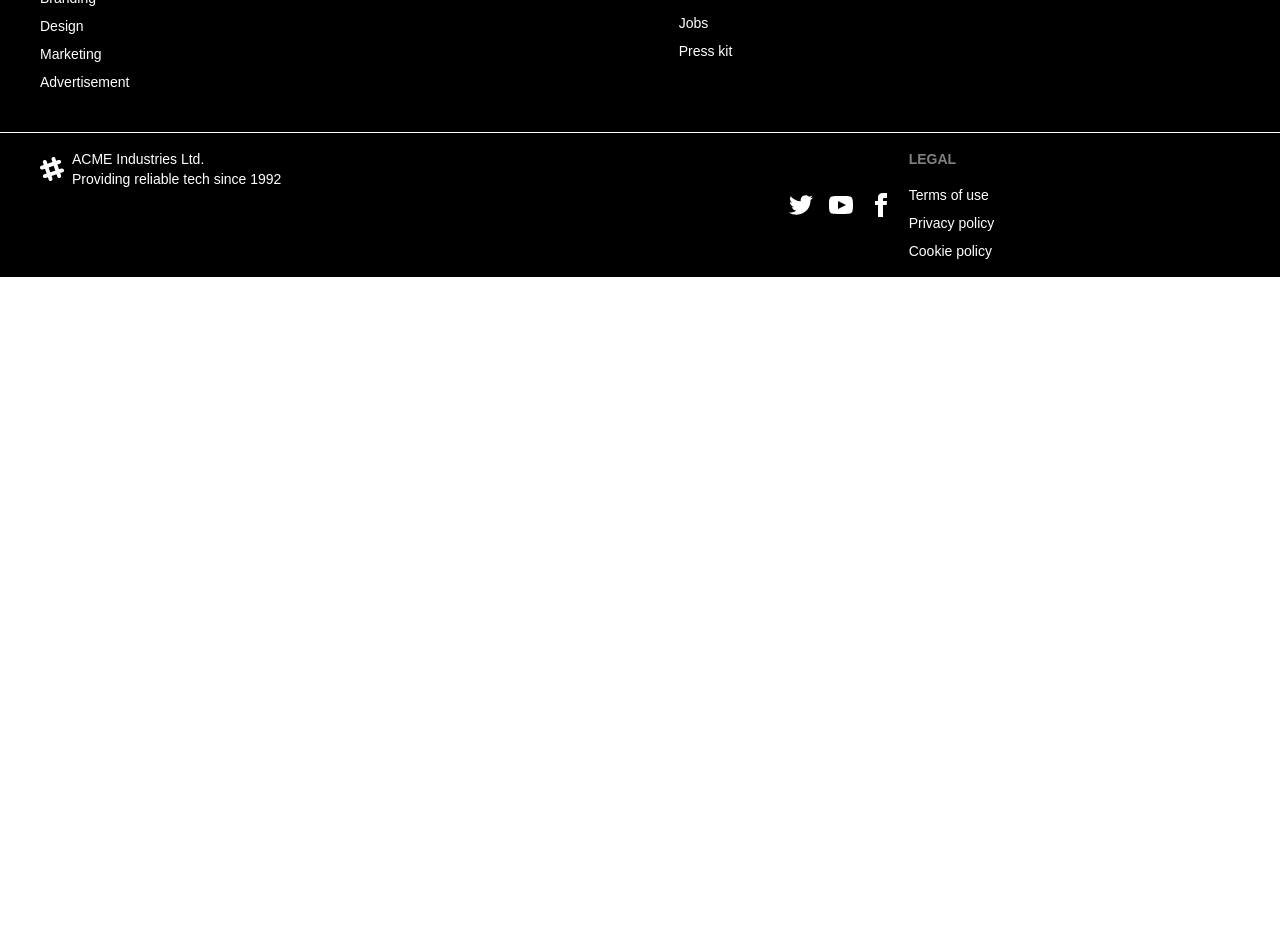
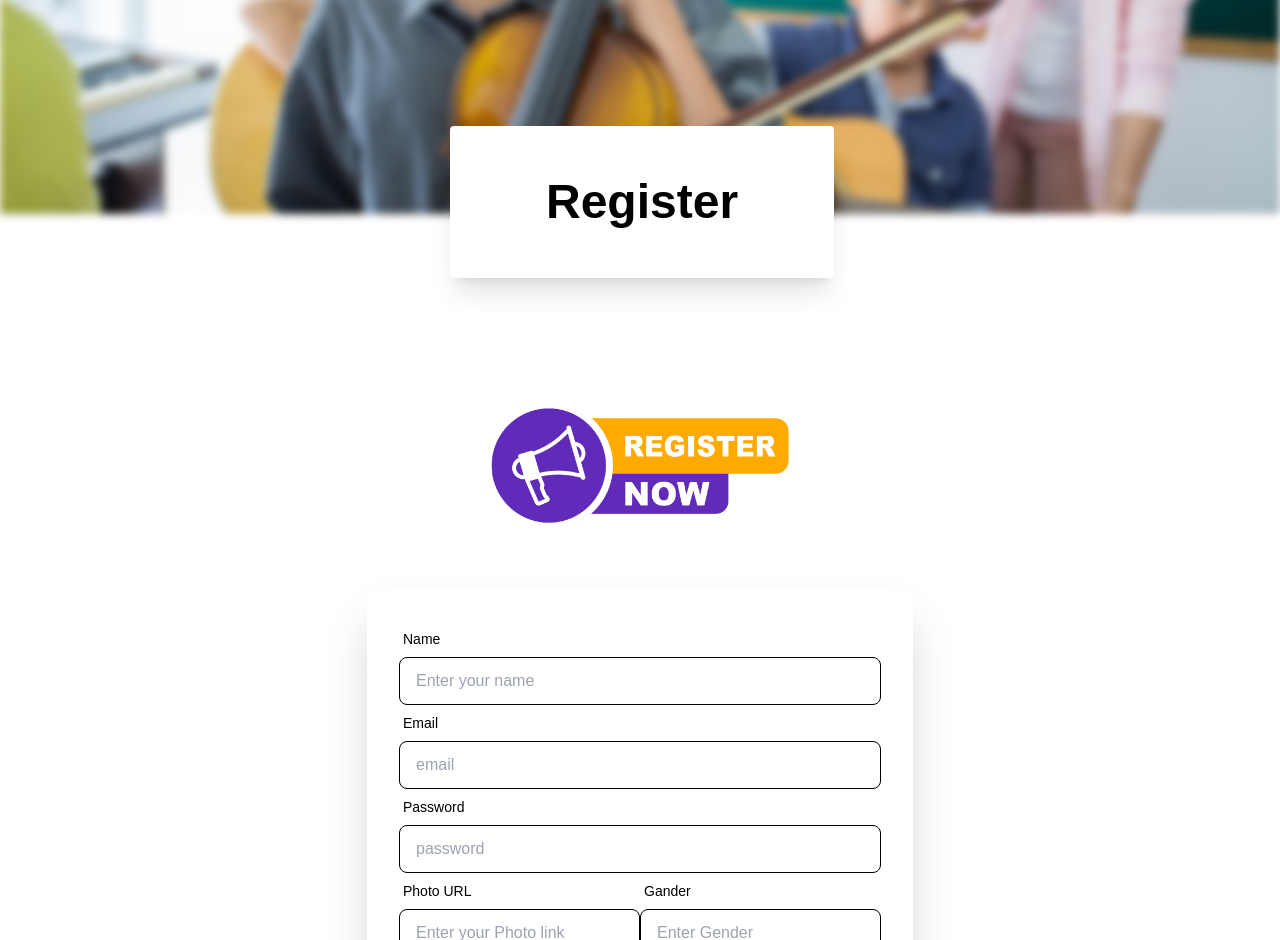
Before and after one commit to nhhasib/MusiQuest, a React (Vite) app: page /register in a window 1280 px wide. Shown: the part 160-1100 px from the top of the page. Before the commit the page ends 800 px from the top, so only its background shows below. Built offline with nearby package versions, Linux system fonts and the light colour scheme; no server answers.

Commit message:
register page added

```diff
--- a/src/Component/pages/Instructors/InstructorCard.jsx
+++ b/src/Component/pages/Instructors/InstructorCard.jsx
@@ -2,7 +2,7 @@ import React from 'react';
 
 const InstructorCard = ({ data }) => {
     const { name,email,image,classes,number} = data;
-    console.log(data)
+    // console.log(data)
     return (
         <div>
             <div className="card w-96 h-[650px] bg-base-100 shadow-xl">
--- a/src/Component/pages/Login/Login.jsx
+++ b/src/Component/pages/Login/Login.jsx
@@ -1,46 +1,83 @@
-import React from 'react';
-import img from '../../../assets/header/table-musician.jpg'
-import SectionHeader from '../../shared/SectionHeader';
-import loginimg from '../../../assets/header/6310507.jpg'
-import SocialMediaLogin from '../../socialMediaLogin/SocialMediaLogin';
+import React, { useContext } from "react";
+import img from "../../../assets/header/table-musician.jpg";
+import SectionHeader from "../../shared/SectionHeader";
+import loginimg from "../../../assets/header/6310507.jpg";
+import SocialMediaLogin from "../../socialMediaLogin/SocialMediaLogin";
+import { Link } from "react-router-dom";
+import { AuthContext } from "../../AuthProvider/AuthProvider";
 
 const Login = () => {
+    const {loginUser}=useContext(AuthContext)
+  const handleLogin = (event) => {
+    event.preventDefault();
+    const form = event.target;
+    const email = form.email.value;
+      const password = form.password.value;
+
+      loginUser(email, password)
+          .then(result => {
+              const user = result.user;
+              console.log(user)
+          })
+          .catch(error => console.log(error))
+
+
+  };
   return (
     <div>
-            <SectionHeader img={img} title={'Login'}></SectionHeader>
+      <SectionHeader img={img} title={"Login"}></SectionHeader>
 
       <div className="hero min-h-screen bg-base-200">
         <div className="hero-content flex-col lg:flex-row-reverse">
           <div className="text-center lg:text-left w-1/2">
             <img src={loginimg} alt="" />
           </div>
-    <div className="card flex-shrink-0 w-full max-w-sm shadow-2xl bg-base-100">
+          <div className="card flex-shrink-0 w-full max-w-sm shadow-2xl bg-base-100 ">
             <div className="card-body">
+              <form onSubmit={handleLogin}>
                 <div className="form-control">
                   <label className="label">
                     <span className="label-text">Email</span>
                   </label>
-          <input type="text" placeholder="email" className="input input-bordered" />
+                  <input
+                                      type="text"
+                                      name="email"
+                    placeholder="email"
+                    className="input input-bordered"
+                  />
                 </div>
                 <div className="form-control">
                   <label className="label">
                     <span className="label-text">Password</span>
                   </label>
-          <input type="text" placeholder="password" className="input input-bordered" />
+                  <input
+                                      type="text"
+                                      name="password"
+                    placeholder="password"
+                    className="input input-bordered"
+                  />
                   <label className="label">
-            <a href="#" className="label-text-alt link link-hover">Forgot password?</a>
+                    <a href="#" className="label-text-alt link link-hover">
+                      Forgot password?
+                    </a>
                   </label>
                 </div>
                 <div className="form-control mt-6">
                   <button className="btn btn-primary">Login</button>
                 </div>
+              </form>
               <SocialMediaLogin></SocialMediaLogin>
+              <p className="text-center">
+                New to Here? Please{" "}
+                <Link to="/register">
+                  <span className="underline text-red-800">register</span>
+                </Link>
+              </p>
             </div>
           </div>
         </div>
       </div>
     </div>
-
   );
 };
 
--- a/src/Component/pages/Register/Register.jsx
+++ b/src/Component/pages/Register/Register.jsx
@@ -1,11 +1,133 @@
-import React from 'react';
+import React, { useContext } from "react";
+import img from "../../../assets/header/education-concept.jpg";
+import registerImg from "../../../assets/1441.jpg";
+import SectionHeader from "../../shared/SectionHeader";
+import SocialMediaLogin from "../../socialMediaLogin/SocialMediaLogin";
+import { Link } from "react-router-dom";
+import { AuthContext } from "../../AuthProvider/AuthProvider";
 
 const Register = () => {
-    return (
-        <div>
+    const { createUser } = useContext(AuthContext)
 
+    const handleRegister = (event) => {
+        event.preventDefault()
+        const form = event.target;
+        const email = form.email.value;
+        const password=form.password.value
+        createUser(email,password)
+            .then(result => {
+                const user = result.user;
+                console.log(user)
+            })
+            .catch(error=>console.log(error))
+
+    }
+
+  return (
+    <div>
+      <SectionHeader img={img} title={"Register"}></SectionHeader>
+          <img className="w-96 mx-auto" src={registerImg} alt="" />
+      <div className="hero min-h-screen bg-base-200">
+        <div className="hero-content">
+          {/* <div className="text-center lg:text-left w-1/2">
+            <img src={registerImg} alt="" />
+          </div> */}
+          <div className="card flex-shrink-0 shadow-2xl bg-base-100">
+            <div className="card-body">
+                          <form onSubmit={handleRegister}>
+                          <div className="form-control">
+                <label className="label">
+                  <span className="label-text">Name</span>
+                </label>
+                <input
+                  type="text"
+                  placeholder="Enter your name"
+                  className="input input-bordered"
+                />
+              </div>
+              <div className="form-control">
+                <label className="label">
+                  <span className="label-text">Email</span>
+                </label>
+                <input
+                                      type="email"
+                                      name="email"
+                  placeholder="email"
+                  className="input input-bordered"
+                />
+              </div>
+              <div className="form-control">
+                <label className="label">
+                  <span className="label-text">Password</span>
+                </label>
+                <input
+                                      type="password"
+                                      name="password"
+                  placeholder="password"
+                  className="input input-bordered"
+                />
+              </div>
+              <div className="flex justify-between">
+                <div className="form-control">
+                  <label className="label">
+                    <span className="label-text">Photo URL</span>
+                  </label>
+                  <input
+                    type="url"
+                    placeholder="Enter your Photo link"
+                    className="input input-bordered"
+                  />
+                </div>
+                {/* TODO--
+                            correct gander input field */}
+                <div className="form-control">
+                  <label className="label">
+                    <span className="label-text">Gander</span>
+                  </label>
+                  <input
+                    type="text"
+                    placeholder="Enter Gender"
+                    className="input input-bordered"
+                  />
+                </div>
+              </div>
+              <div className="form-control">
+                <label className="label">
+                  <span className="label-text">Phone Number</span>
+                </label>
+                <input
+                  type="number"
+                  placeholder="Enter your Phone Number"
+                  className="input input-bordered"
+                />
+              </div>
+              <div className="form-control">
+                <label className="label">
+                  <span className="label-text">Adress</span>
+                </label>
+                <input
+                  type="text"
+                  placeholder="Enter your address"
+                  className="input input-bordered"
+                />
+              </div>
+              <div className="form-control mt-6">
+                <button className="button">Register</button>
+              </div>
+              </form>
+              <SocialMediaLogin></SocialMediaLogin>
+              <p className="text-center">
+                New to Here? Please{" "}
+                <Link to="/login">
+                  <span className="underline text-red-800">login</span>
+                </Link>
+              </p>
+            </div>
+          </div>
         </div>
-    );
+      </div>
+    </div>
+  );
 };
 
 export default Register;
--- a/src/Component/shared/Navbar.jsx
+++ b/src/Component/shared/Navbar.jsx
@@ -1,8 +1,10 @@
-import React from 'react';
+import React, { useContext } from 'react';
 import logo from '../../assets/logo.png'
 import { Link } from 'react-router-dom';
+import { AuthContext } from '../AuthProvider/AuthProvider';
 
 const Navbar = () => {
+    const {user}=useContext(AuthContext)
     return (
         <div>
             <div className="navbar fixed z-10 bg-opacity-50 bg-black text-white">
@@ -33,9 +35,12 @@ const Navbar = () => {
             <li><Link to={'/dashboard'}>Dashboard</Link></li>
     </ul>
   </div>
-  <div className="navbar-end">
-    <Link to={'/login'} className="btn">Login</Link>
-  </div>
+                {
+                    user?<div className="navbar-end text-white">
+                    <h1>{user.email}</h1>
+    <Link className="button">Logout</Link>
+  </div>:<div className="navbar-end"><Link to={'/login'} className="btn">Login</Link></div>
+                }
 </div>
         </div>
     );
--- a/src/Component/shared/SectionHeader.jsx
+++ b/src/Component/shared/SectionHeader.jsx
@@ -2,7 +2,7 @@ import React from 'react';
 
 const SectionHeader = ({img,title}) => {
     return (
-        <div className='relative mb-48'>
+        <div className='relative mb-36'>
             <img className='w-full blur-sm' src={img} alt="" />
             <div className='text-center bg-white px-24 py-10 absolute rounded -bottom-16 left-[450px] shadow-xl'>
                 <h1 className='section-title'>{ title}</h1>
--- a/src/main.jsx
+++ b/src/main.jsx
@@ -6,13 +6,13 @@ import {
   RouterProvider,
 } from "react-router-dom";
 import { router } from './Component/Routes/Routes';
-import { AuthContext } from './Component/AuthProvider/AuthProvider';
+import AuthProvider from './Component/AuthProvider/AuthProvider';
 
 
 ReactDOM.createRoot(document.getElementById('root')).render(
   <React.StrictMode>
-    <AuthContext.Provider>
+    <AuthProvider>
       <RouterProvider router={router} />
-    </AuthContext.Provider>
+   </AuthProvider>
   </React.StrictMode>,
 )
```
Also changed, not shown: src/Component/AuthProvider/AuthProvider.jsx (+12 -12 lines), src/Component/socialMediaLogin/SocialMediaLogin.jsx (+31 -36 lines), src/assets/1441.jpg (added), src/assets/Mobile-login.jpg (added). Lines whose indentation alone changed are shown as unchanged.
